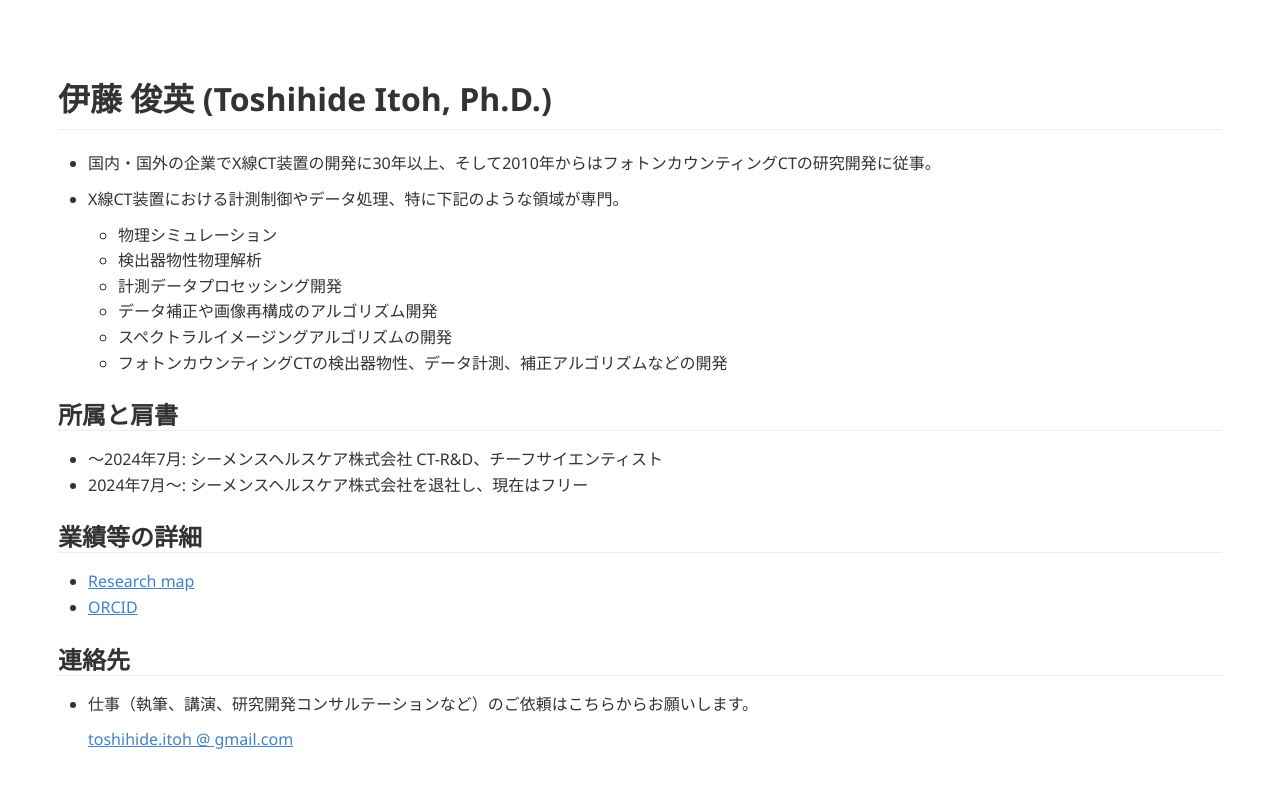
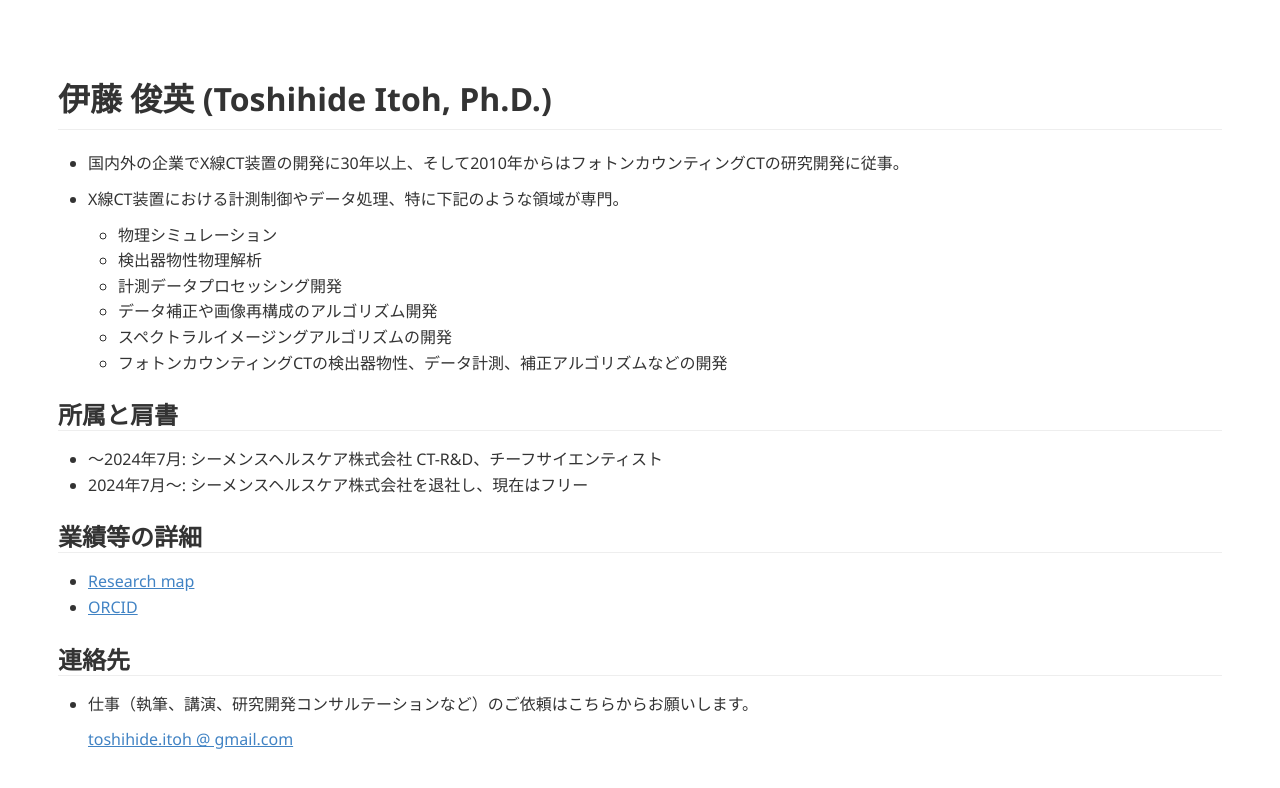
Before and after one commit to tnitoh/tnitoh.github.io, a Jekyll site: the page built from index.md, in a window 1280 px wide. Shown: the top 788 px of the page. Built offline with Jekyll 4.4.1, drawn with Linux system fonts in a browser that asks for light colours; Markdown is read by kramdown in place of the engine named in the settings.

Commit message:
Update index.md

```diff
--- a/index.md
+++ b/index.md
@@ -5,7 +5,7 @@ title: Toshihide Itoh's web page
 
 # 伊藤 俊英 (Toshihide Itoh, Ph.D.)
 
-- 国内・国外の企業でX線CT装置の開発に30年以上、そして2010年からはフォトンカウンティングCTの研究開発に従事。
+- 国内外の企業でX線CT装置の開発に30年以上、そして2010年からはフォトンカウンティングCTの研究開発に従事。
 
 - X線CT装置における計測制御やデータ処理、特に下記のような領域が専門。
 
```
